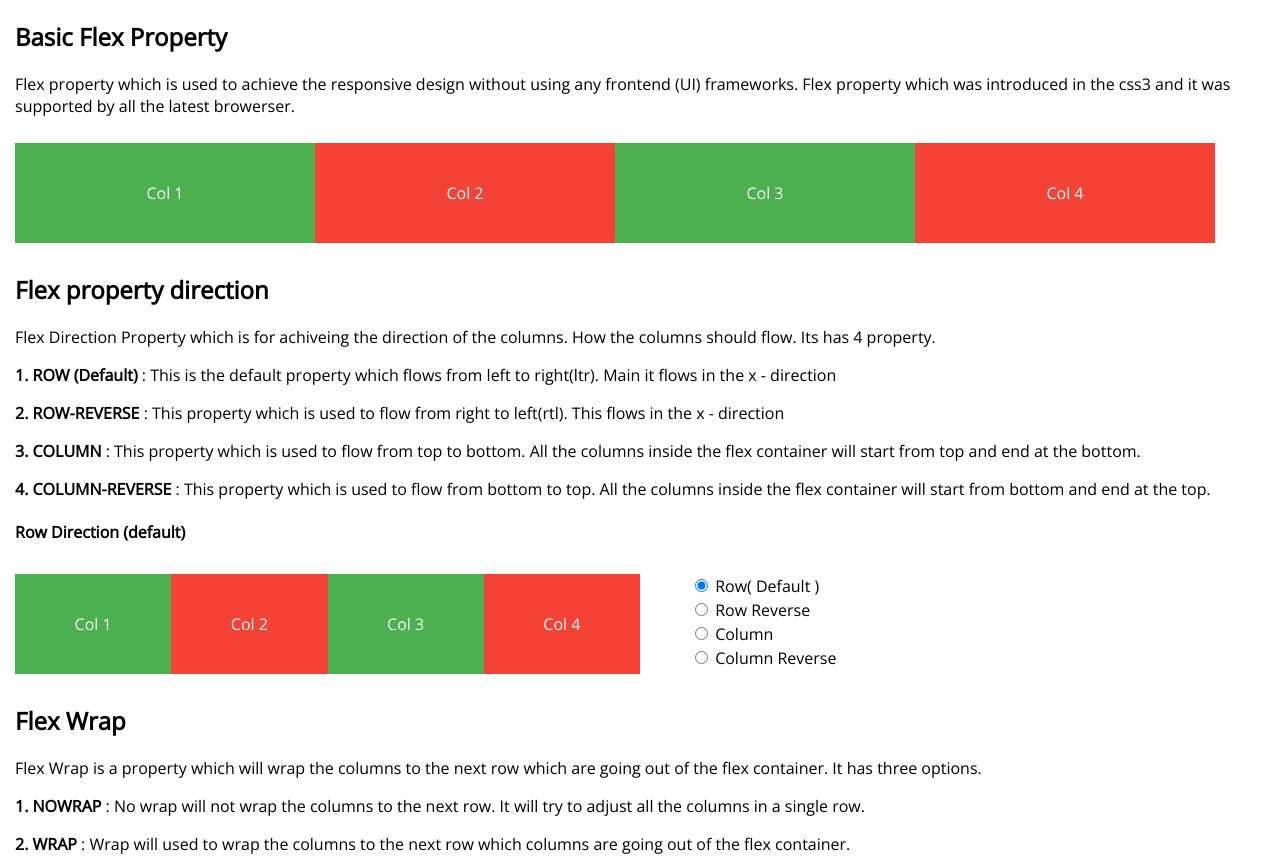
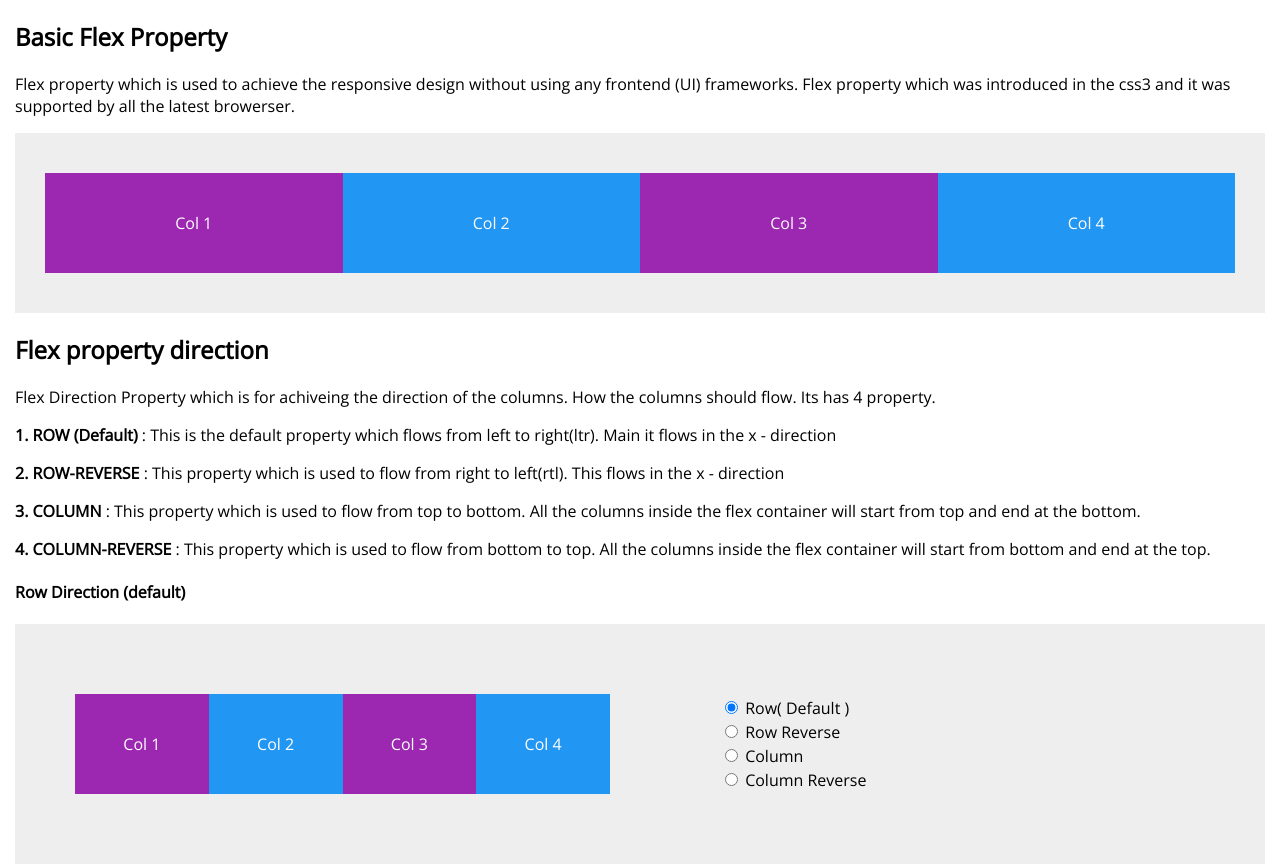
Before and after one commit to Vjyramesh/flex-concepts, a plain HTML site: page index.html in a window 1280 px wide. Shown: the top 864 px of the page. Drawn offline with nearby package versions, Linux system fonts and the light colour scheme.

Commit message:
flex box design and color change

```diff
--- a/css/style.css
+++ b/css/style.css
@@ -14,21 +14,27 @@ body {
     display: -ms-flexbox;
     display: -webkit-flex;
 	display: flex;
+	background: #eee;
+	padding: 30px;
+	align-items: center;
 }
+
 .width-50 {
     width: 50%;
+}
 
-}
 .flex {
-	flex:1;
+    flex: 1;
     width: 50%;
 }
+
 .flex-2 {
     flex: 2;
 }
+
 .col {
-	width: 300px;
-	background: #F44336;
+    width: 50%;
+    background: #2196F3;
     color: #fff;
     margin: 10px 0px;
     text-align: center;
@@ -38,15 +44,19 @@ body {
 .wrap {
     flex-wrap: wrap;
 }
+
 .wrap-reverse {
     flex-wrap: wrap-reverse;
 }
+
 .green {
-	background: #4CAF50;
+    background: #9C27B0;
 }
+
 .width-100 {
     width: 100px;
 }
+
 ul {
     list-style: none;
     padding: 0px;
```
Lines whose indentation alone changed are shown as unchanged.
